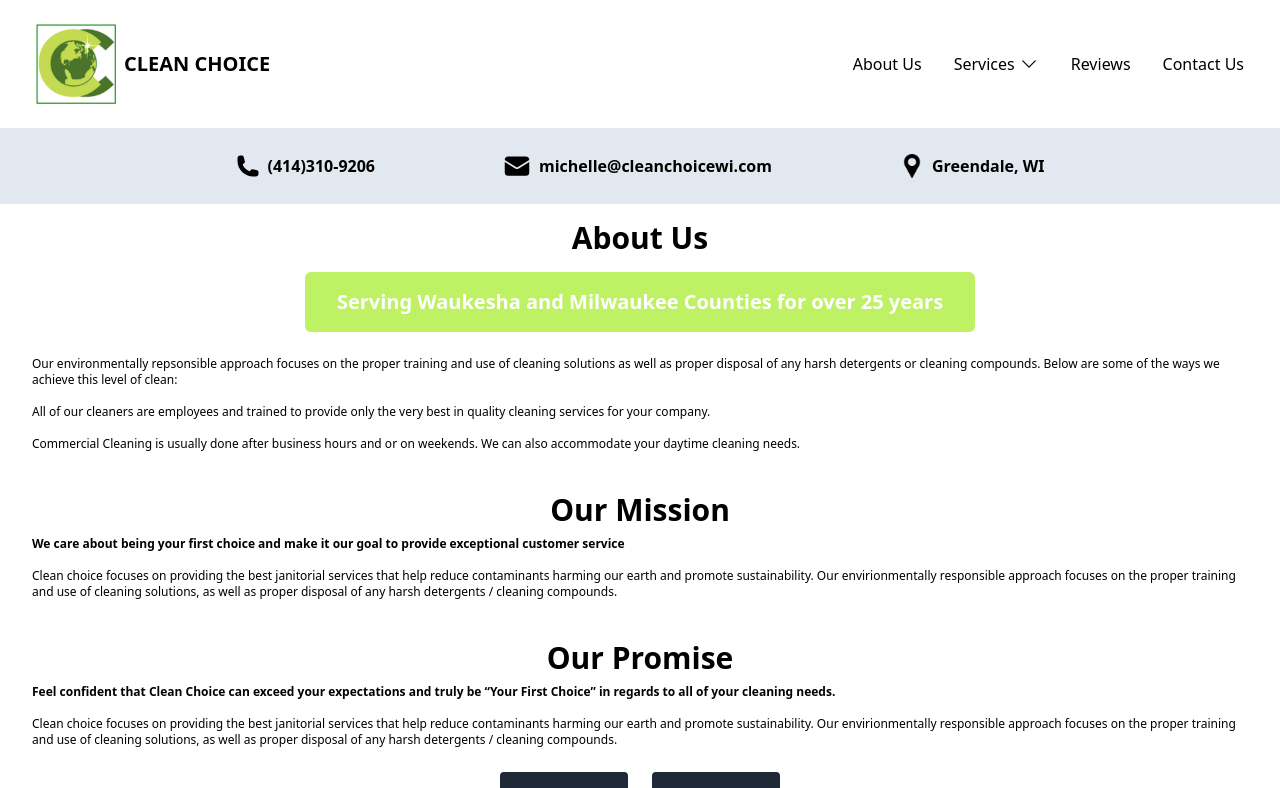
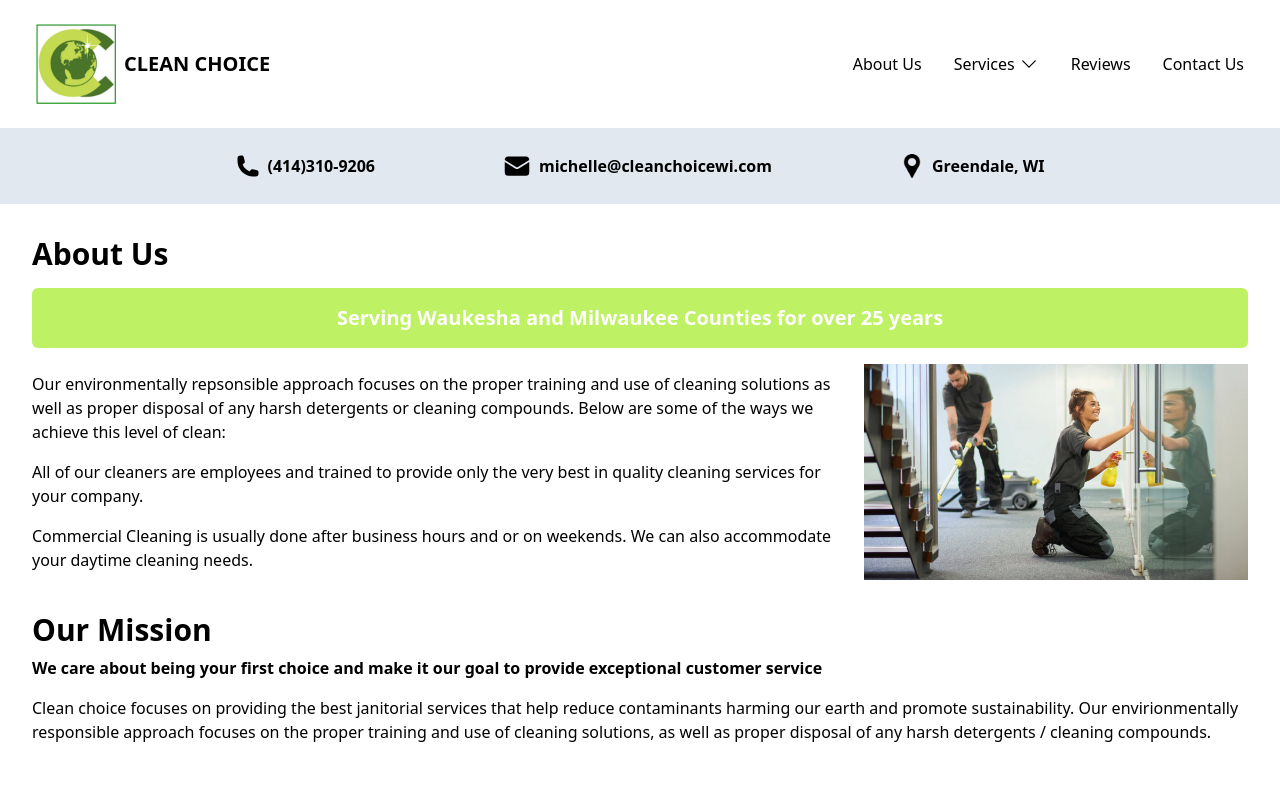
Before and after one commit to Clean-Choice-Website/clean-choice, a React (Vite) app: page /about in a window 1280 px wide. Shown: the top 788 px of the page. Built offline with nearby package versions, Linux system fonts and the light colour scheme.

Commit message:
Make About Us Page Responsive to Large Screens

```diff
--- a/src/AboutUs.jsx
+++ b/src/AboutUs.jsx
@@ -1,6 +1,7 @@
 import phone from "./assets/phone.svg";
 import email from "./assets/email.svg";
 import pin from "./assets/pin.png";
+import CleaningImg from "./assets/CommercialCleaning_Header.png";
 import { Link } from "react-router-dom";
 
 const AboutUs = () => {
@@ -21,33 +22,41 @@ const AboutUs = () => {
         </div>
       </div>
       <div className="mx-auto max-w-7xl">
-        <section className="flex flex-col items-center justify-between py-4">
-          <h1 className=" text-3xl font-bold">About Us</h1>
-          <div className="mx-8 py-4">
-            <p className="rounded-md bg-lime-300 px-8 py-4 text-center text-xl font-bold text-white">
+        <section className="flex flex-col items-center justify-between py-4 md:items-start">
+          <h1 className="mt-4 text-3xl font-bold md:mx-8">About Us</h1>
+          <div className="mx-8 w-full py-4 md:mx-0">
+            <p className="mx-8 rounded-md bg-lime-300 py-4 text-center text-xl font-bold text-white">
               Serving Waukesha and Milwaukee Counties for over 25 years
             </p>
           </div>
-          <div className="items-start text-xs">
-            <p className="px-8 py-2">
-              Our environmentally repsonsible approach focuses on the proper
-              training and use of cleaning solutions as well as proper disposal
-              of any harsh detergents or cleaning compounds. Below are some of
-              the ways we achieve this level of clean:
-            </p>
-            <p className="px-8 py-2">
-              All of our cleaners are employees and trained to provide only the
-              very best in quality cleaning services for your company.
-            </p>
-            <p className=" px-8 py-2">
-              Commercial Cleaning is usually done after business hours and or on
-              weekends. We can also accommodate your daytime cleaning needs.
-            </p>
+          <div className="pr-8 md:flex md:max-w-7xl md:flex-row md:gap-4">
+            <div className="items-start">
+              <p className="px-8 py-2 md:pr-4">
+                Our environmentally repsonsible approach focuses on the proper
+                training and use of cleaning solutions as well as proper
+                disposal of any harsh detergents or cleaning compounds. Below
+                are some of the ways we achieve this level of clean:
+              </p>
+              <p className="px-8 py-2 md:pr-4">
+                All of our cleaners are employees and trained to provide only
+                the very best in quality cleaning services for your company.
+              </p>
+              <p className=" px-8 py-2 md:pr-4">
+                Commercial Cleaning is usually done after business hours and or
+                on weekends. We can also accommodate your daytime cleaning
+                needs.
+              </p>
+            </div>
+            <img
+              className="hidden md:block md:w-60 lg:w-96"
+              src={CleaningImg}
+              alt="Cleaning Image"
+            />
           </div>
         </section>
-        <section className="flex flex-col items-center justify-between py-4">
-          <h1 className=" text-3xl font-bold">Our Mission</h1>
-          <div className="items-start text-xs">
+        <section className="flex flex-col items-center justify-between py-4 md:items-start">
+          <h1 className=" text-3xl font-bold md:mx-8">Our Mission</h1>
+          <div className="items-start">
             <p className="px-8 py-2 font-bold">
               We care about being your first choice and make it our goal to
               provide exceptional customer service
@@ -61,9 +70,9 @@ const AboutUs = () => {
             </p>
           </div>
         </section>
-        <section className="flex flex-col items-center justify-between py-4">
-          <h1 className=" text-3xl font-bold">Our Promise</h1>
-          <div className="items-start text-xs">
+        <section className="flex flex-col items-center justify-between py-4 md:items-start">
+          <h1 className=" text-3xl font-bold md:mx-8">Our Promise</h1>
+          <div className="items-start">
             <p className="px-8 py-2 font-bold">
               Feel confident that Clean Choice can exceed your expectations and
               truly be <q>Your First Choice</q> in regards to all of your
@@ -78,7 +87,7 @@ const AboutUs = () => {
             </p>
           </div>
         </section>
-        <div className="flex flex-row items-center justify-center gap-6">
+        <div className="m-8 flex flex-row items-center justify-center gap-6 md:mx-8 md:justify-start">
           <Link>
             <p className="inline-block w-32 rounded bg-gray-800 py-3 text-center text-xl font-bold text-white">
               Call Us
```
